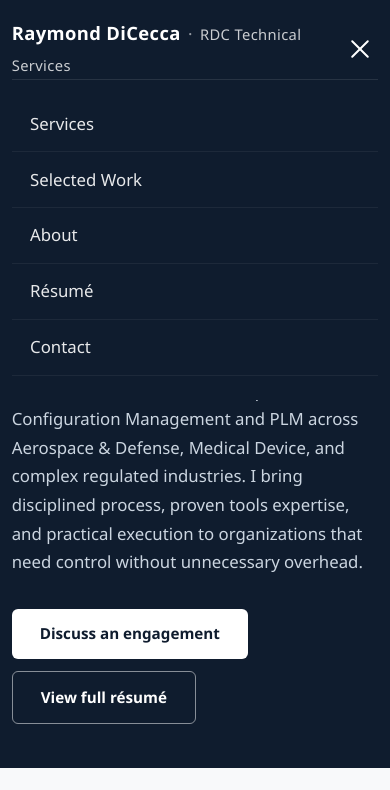
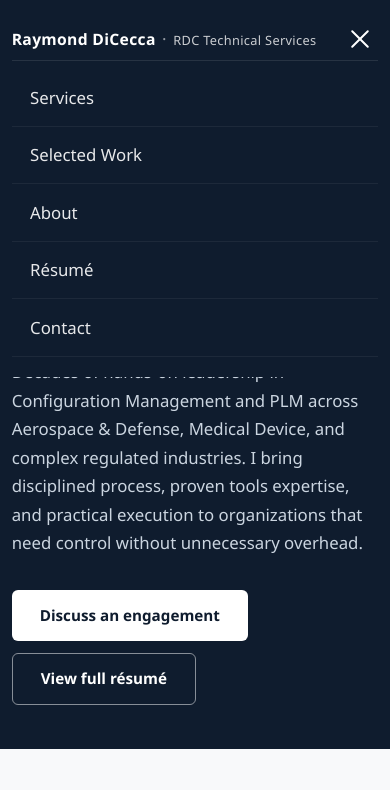
Before and after one commit to rdc-cm154/rdc-cm154.github.io, a plain HTML site: page index.html in a window 390 px wide. Both pictures are taken after a click on the button "Toggle menu". Shown: the top 790 px of the page. Drawn offline with Linux system fonts and the light colour scheme.

Commit message:
Add files via upload

```diff
--- a/index.html
+++ b/index.html
@@ -60,12 +60,13 @@
       color: white;
       text-decoration: none;
       letter-spacing: 0.02em;
+      white-space: nowrap;          /* Prevents wrapping */
     }
 
     .logo .separator {
       font-weight: 400;
       opacity: 0.55;
-      margin: 0 0.45rem;
+      margin: 0 0.4rem;
       font-size: 1.05rem;
     }
 
@@ -96,6 +97,7 @@
       cursor: pointer;
       padding: 6px;
       z-index: 110;
+      flex-shrink: 0;
     }
 
     .hamburger span {
@@ -129,7 +131,7 @@
       right: 0;
       background: var(--navy);
       border-top: 1px solid rgba(255,255,255,0.1);
-      padding: 1rem 0 1.5rem;
+      padding: 0.5rem 0 1.25rem;
       flex-direction: column;
     }
 
@@ -140,7 +142,7 @@
     .mobile-nav a {
       color: rgba(255,255,255,0.9);
       text-decoration: none;
-      padding: 0.85rem 5%;
+      padding: 0.9rem 5%;
       font-size: 1.05rem;
       font-weight: 500;
       border-bottom: 1px solid rgba(255,255,255,0.06);
@@ -149,6 +151,20 @@
     .mobile-nav a:hover {
       background: rgba(255,255,255,0.05);
       color: white;
+    }
+
+    /* Back to Top link */
+    .back-to-top {
+      display: inline-block;
+      margin-top: 2.5rem;
+      font-size: 0.9rem;
+      color: var(--accent);
+      text-decoration: none;
+      font-weight: 500;
+    }
+
+    .back-to-top:hover {
+      text-decoration: underline;
     }
 
     /* Hero */
@@ -385,6 +401,14 @@
         display: block;
       }
 
+      .logo {
+        font-size: 1.05rem;
+      }
+
+      .logo .business {
+        font-size: 0.84rem;
+      }
+
       .hero {
         padding: 3.5rem 0 3.25rem;
       }
@@ -426,6 +450,14 @@
         width: 94%;
       }
 
+      .logo {
+        font-size: 0.98rem;
+      }
+
+      .logo .business {
+        font-size: 0.8rem;
+      }
+
       .hero {
         padding: 3rem 0 2.75rem;
       }
@@ -443,9 +475,9 @@
 <body>
 
   <!-- Header -->
-  <header>
+  <header id="top">
     <div class="container header-inner">
-      <a href="#" class="logo">
+      <a href="#top" class="logo">
         Raymond DiCecca<span class="separator">·</span><span class="business">RDC Technical Services</span>
       </a>
 
@@ -526,6 +558,8 @@
           <p>Establishing foundational CM processes and lightweight PLM structure for hardware teams moving toward production.</p>
         </div>
       </div>
+
+      <a href="#top" class="back-to-top">↑ Back to Top</a>
     </div>
   </section>
 
@@ -549,6 +583,8 @@
           <p>Provided sole change-control support in a high-velocity environment, processing more than 200 engineering changes within a 15-week period using Agile PLM.</p>
         </div>
       </div>
+
+      <a href="#top" class="back-to-top">↑ Back to Top</a>
     </div>
   </section>
 
@@ -587,6 +623,8 @@
           </ul>
         </div>
       </div>
+
+      <a href="#top" class="back-to-top">↑ Back to Top</a>
     </div>
   </section>
 
@@ -609,6 +647,8 @@
           </p>
         </div>
       </div>
+
+      <a href="#top" class="back-to-top">↑ Back to Top</a>
     </div>
   </section>
 
```
